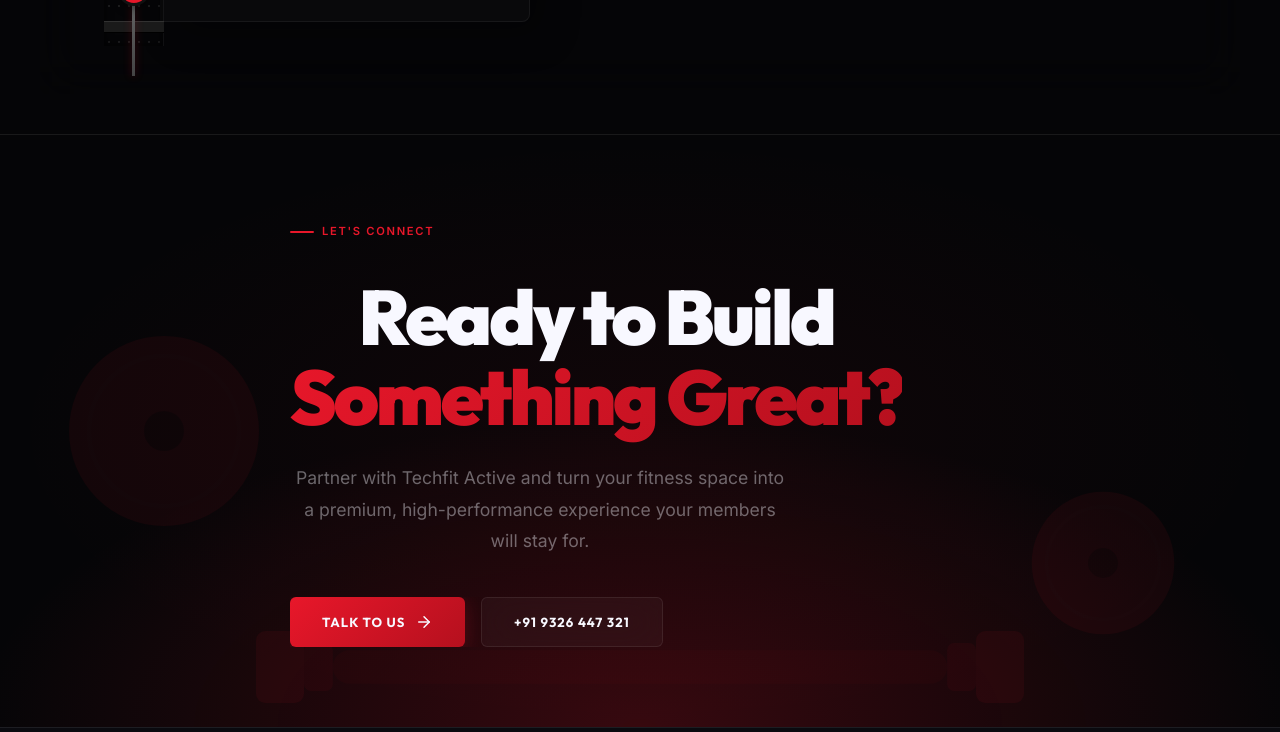
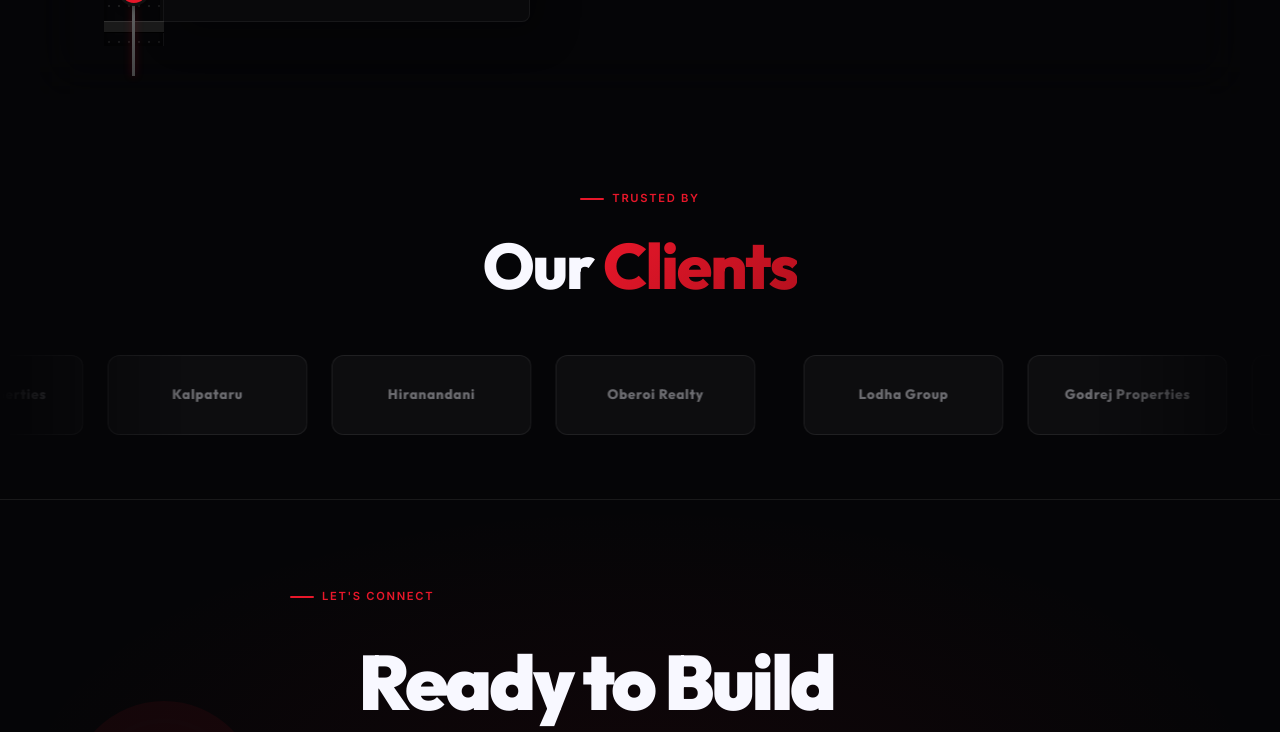
Before and after one commit to rahilmemdani/tech-fit, a React (Vite) app: page / in a window 1280 px wide. Shown: the part 2000-2732 px from the top of the page. Built offline with nearby package versions, Linux system fonts and the light colour scheme.

Commit message:
Added clients section

```diff
--- a/src/components/Layout/Navbar.tsx
+++ b/src/components/Layout/Navbar.tsx
@@ -16,7 +16,7 @@
     { name: 'About', path: '/about' },
     { name: 'Why Techfit', path: '/why-techfit' },
     { name: 'Services', path: '/services' },
-    { name: 'Technology', path: '/technology' },
+    // { name: 'Technology', path: '/technology' },
     { name: 'Pricing', path: '/pricing' },
     { name: 'Contact', path: '/contact' },
   ];
--- a/src/pages/Home.css
+++ b/src/pages/Home.css
@@ -1055,6 +1055,101 @@
     }
 }
 
+/* ══ OUR CLIENTS ══ */
+.clients-section {
+    padding: clamp(3rem, 6vh, 5rem) 0;
+    background: var(--color-black);
+    position: relative;
+    overflow: hidden;
+}
+
+.clients-section .section-title {
+    margin-bottom: 2.5rem;
+    text-align: center;
+}
+
+.clients-marquee-wrap {
+    display: flex;
+    flex-direction: column;
+    gap: 1rem;
+    padding: 1rem 0;
+}
+
+.clients-marquee {
+    overflow: hidden;
+    user-select: none;
+    display: flex;
+    gap: 1rem;
+    mask-image: linear-gradient(to right,
+            transparent,
+            black 15%,
+            black 85%,
+            transparent);
+    -webkit-mask-image: linear-gradient(to right,
+            transparent,
+            black 15%,
+            black 85%,
+            transparent);
+}
+
+.clients-marquee__track {
+    display: flex;
+    white-space: nowrap;
+    gap: 1.5rem;
+    animation: marquee-track-left 40s linear infinite;
+    will-change: transform;
+}
+
+.clients-marquee__set {
+    display: flex;
+    gap: 1.5rem;
+    padding-right: 1.5rem;
+}
+
+.client-logo-card {
+    flex-shrink: 0;
+    width: 200px;
+    height: 80px;
+    display: flex;
+    align-items: center;
+    justify-content: center;
+    padding: 1rem;
+    transition: all 0.3s cubic-bezier(0.2, 0, 0, 1);
+    background: var(--glass-bg);
+    border: 1px solid var(--glass-border);
+    border-radius: var(--radius-md);
+}
+
+.client-logo-card:hover {
+    background: rgba(232, 23, 42, 0.08);
+    border-color: var(--color-primary);
+    transform: scale(1.05);
+}
+
+.client-logo-card__name {
+    font-family: var(--font-display);
+    font-size: 0.85rem;
+    font-weight: 800;
+    color: var(--color-white-muted);
+    letter-spacing: 0.05em;
+    text-align: center;
+    transition: color 0.3s ease;
+}
+
+.client-logo-card:hover .client-logo-card__name {
+    color: var(--color-white);
+}
+
+@keyframes marquee-track-left {
+    0% {
+        transform: translateX(0);
+    }
+
+    100% {
+        transform: translateX(-50%);
+    }
+}
+
 /* ══ HOME CTA ══ */
 .home-cta {
     position: relative;
--- a/src/pages/Home.tsx
+++ b/src/pages/Home.tsx
@@ -294,6 +294,40 @@
             </section>
 
             {/* ══════════════════════════════
+          OUR CLIENTS — INFINITE MARQUEE
+      ══════════════════════════════ */}
+            <section className="clients-section">
+                <div className="container">
+                    <div style={{ textAlign: 'center' }}>
+                        <span className="section-label">Trusted By</span>
+                    </div>
+                    <div style={{ textAlign: 'center' }}>
+                        <h2 className="section-title">
+                            Our <span className="text-gradient">Clients</span>
+                        </h2>
+                    </div>
+                </div>
+
+                <div className="clients-marquee-wrap">
+                    <div className="clients-marquee">
+                        <div className="clients-marquee__track">
+                            {[...Array(4)].map((_, setIdx) => (
+                                <div className="clients-marquee__set" key={setIdx} aria-hidden={setIdx > 0}>
+                                    {[
+                                        'Lodha Group', 'Godrej Properties', 'Kalpataru', 'Hiranandani', 'Oberoi Realty',
+                                    ].map((name, i) => (
+                                        <div className="client-logo-card glass-card" key={`${setIdx}-${i}`}>
+                                            <span className="client-logo-card__name">{name}</span>
+                                        </div>
+                                    ))}
+                                </div>
+                            ))}
+                        </div>
+                    </div>
+                </div>
+            </section>
+
+            {/* ══════════════════════════════
           KINETIC CTA
       ══════════════════════════════ */}
             <section className="home-cta">
```
